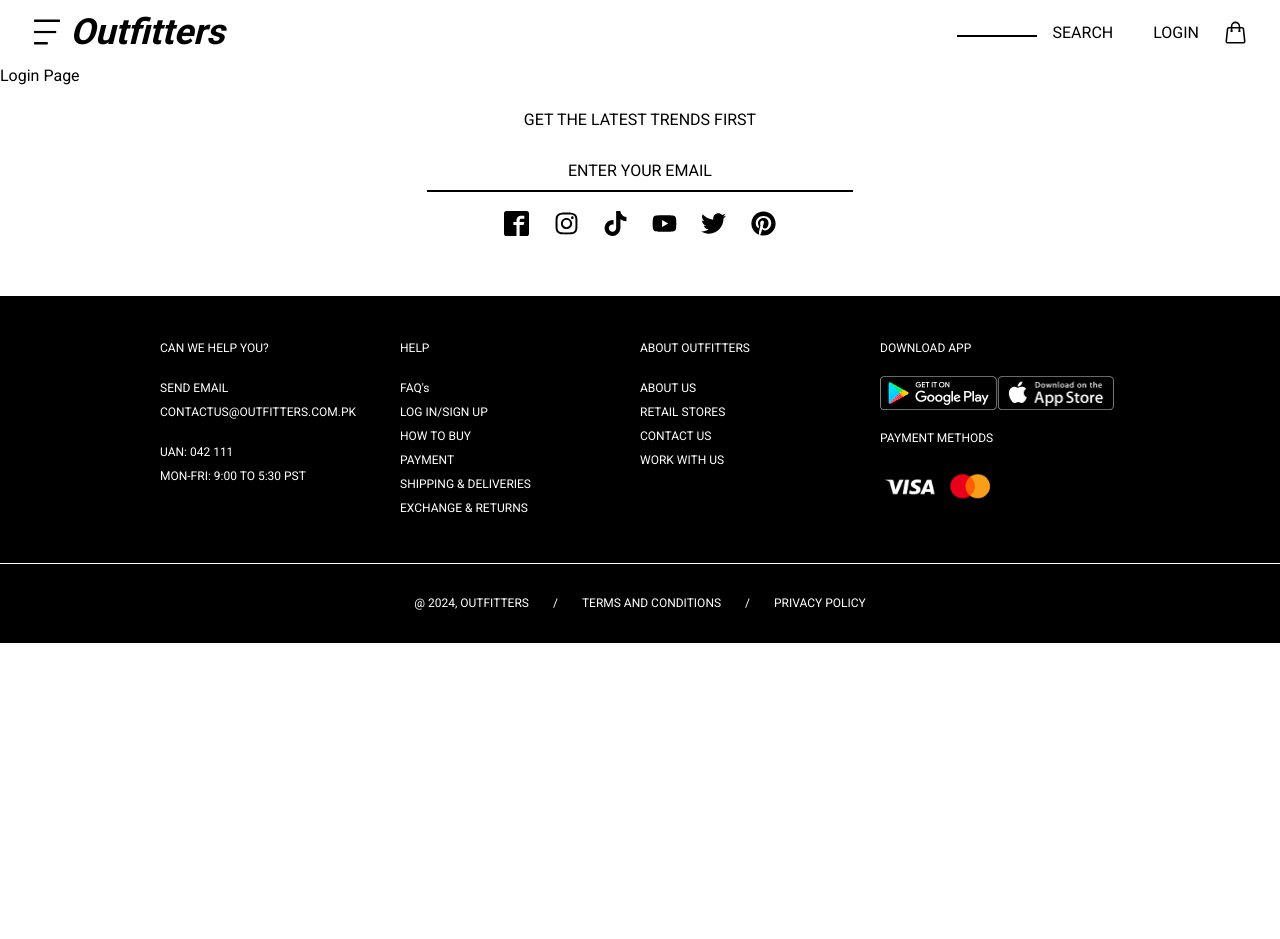
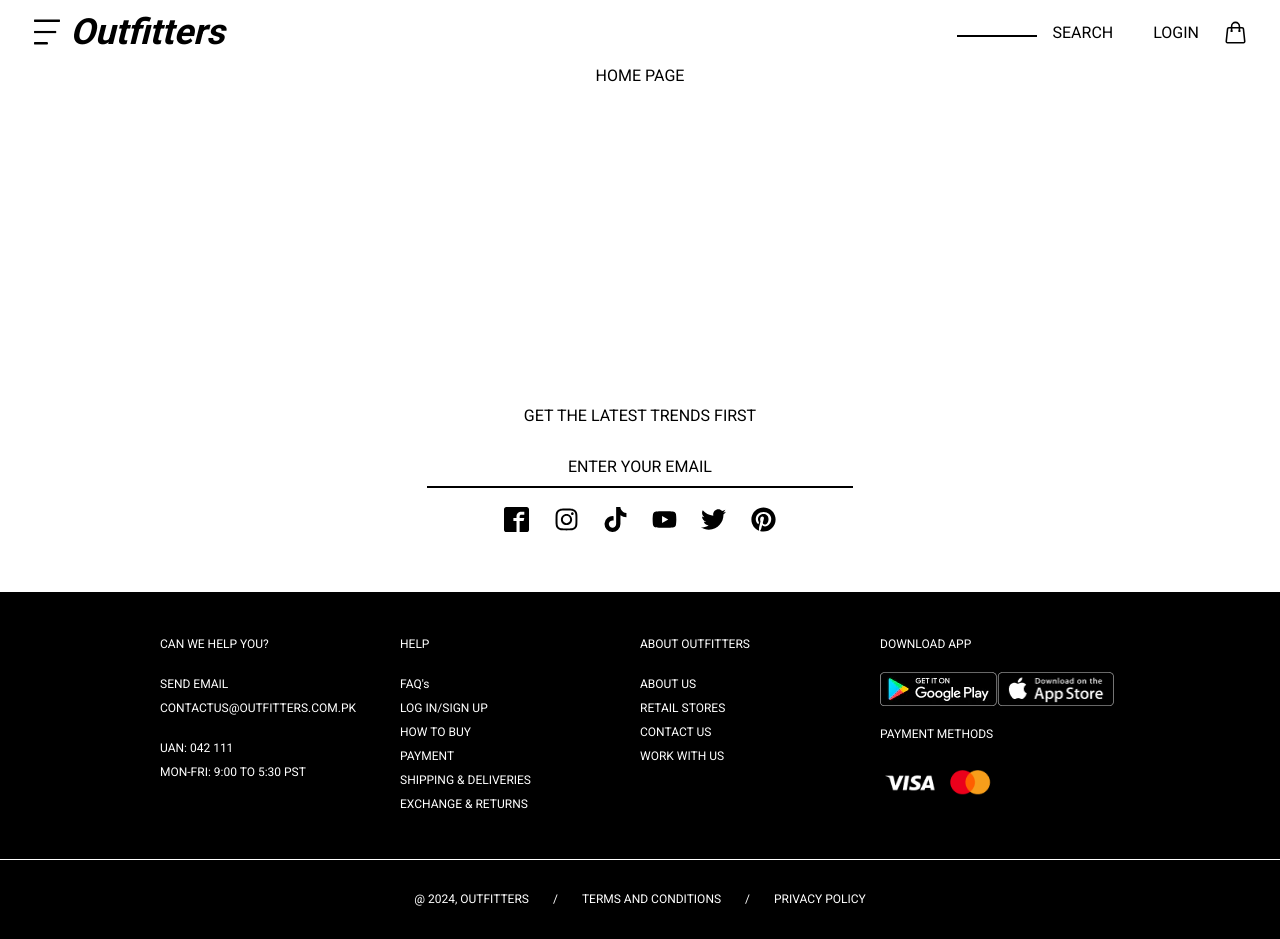
Before and after one commit to sameerspace/outfitters-clone, a Next.js app in the folder applications/outfitters-frontend/: page /account/login in a window 1280 px wide. Before the commit the page ends 800 px from the top, so only its background shows below. Built offline with nearby package versions, Linux system fonts and the light colour scheme.

Commit message:
complete header + footer

```diff
--- a/applications/outfitters-frontend/src/app/account/login/page.tsx
+++ b/applications/outfitters-frontend/src/app/account/login/page.tsx
@@ -1,5 +1,9 @@
 const Page = () => {
-  return <h1>Login Page</h1>;
+  return (
+    <div className="h-80 flex justify-center align-center">
+      <h2>HOME PAGE</h2>
+    </div>
+  );
 };
 
 export default Page;
```
